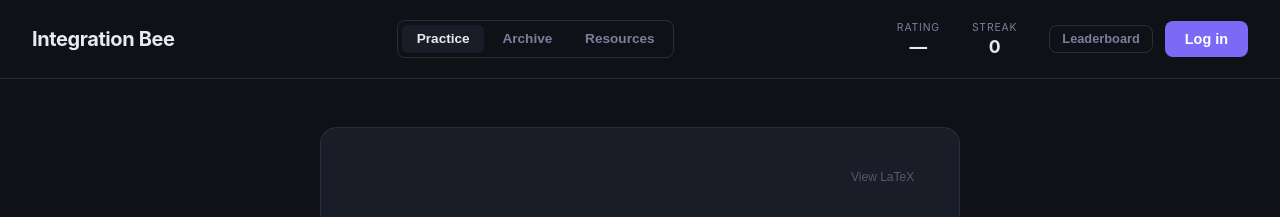
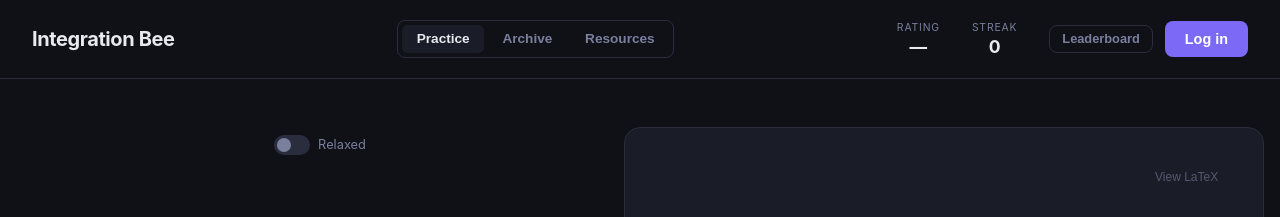
Before and after one commit to felixpernegger/integrationbee, a React (Vite) app: page / in a window 1280 px wide. Shown: the top 217 px of the page. Built offline with nearby package versions, Linux system fonts and the light colour scheme.

Commit message:
add relaxed mode

```diff
--- a/src/App.jsx
+++ b/src/App.jsx
@@ -68,6 +68,9 @@
   return {
     username: storedUser || null,
     playerRating: userData ? { rating: userData.rating, rd: userData.rd, volatility: userData.volatility } : null,
+    relaxedPlayerRating: userData?.relaxedRating
+      ? { rating: userData.relaxedRating, rd: userData.relaxedRd ?? 350, volatility: userData.relaxedVolatility ?? 0.06 }
+      : null,
     currentProblem: first,
     problemRating: getProblemRating(first.id, first.source),
     seenIds: new Set([first.id]),
@@ -79,6 +82,7 @@
   const [init] = useState(buildSession)
   const [username, setUsername] = useState(init.username)
   const [playerRating, setPlayerRating] = useState(init.playerRating)
+  const [relaxedPlayerRating, setRelaxedPlayerRating] = useState(init.relaxedPlayerRating)
   const [currentProblem, setCurrentProblem] = useState(init.currentProblem)
   const [problemRating, setProblemRating] = useState(init.problemRating)
   const [seenIds, setSeenIds] = useState(init.seenIds)
@@ -88,16 +92,20 @@
   const [revealed, setRevealed] = useState(false)
   const [ratingDelta, setRatingDelta] = useState(null)
   const [reviewMode, setReviewMode] = useState(false)
+  const [relaxedMode, setRelaxedMode] = useState(false)
   const [currentPage, setCurrentPage] = useState('practice')
   const [showLeaderboard, setShowLeaderboard] = useState(false)
   const [showStats, setShowStats] = useState(false)
   const [showLogin, setShowLogin] = useState(false)
   const [showLatex, setShowLatex] = useState(false)
 
-  const done = status !== null || revealed
+  // In relaxed mode "done" means self-assessment is submitted, not just revealed
+  const done = relaxedMode ? status !== null : (status !== null || revealed)
+
+  const activeRating = relaxedMode ? relaxedPlayerRating : playerRating
 
   function advanceProblem(ratingOffset) {
-    const targetRating = (playerRating?.rating ?? 1500) + ratingOffset
+    const targetRating = (activeRating?.rating ?? 1500) + ratingOffset
     const currentSeen = new Set(seenIds)
     if (currentProblem) currentSeen.add(currentProblem.id)
 
@@ -127,6 +135,9 @@
   function handleLogin(name, userData) {
     setUsername(name)
     setPlayerRating({ rating: userData.rating, rd: userData.rd, volatility: userData.volatility })
+    setRelaxedPlayerRating(userData.relaxedRating
+      ? { rating: userData.relaxedRating, rd: userData.relaxedRd ?? 350, volatility: userData.relaxedVolatility ?? 0.06 }
+      : null)
     setMistakeIds(userData.mistakeIds || [])
     const { problem: first } = findNextProblem(userData.rating, new Set())
     setCurrentProblem(first)
@@ -145,10 +156,10 @@
     logout()
     setUsername(null)
     setPlayerRating(null)
+    setRelaxedPlayerRating(null)
     setMistakeIds([])
     setRatingDelta(null)
     setReviewMode(false)
-    // Keep playing — just pick a new problem as guest
     const { problem: first } = findNextProblem(1500, new Set())
     setCurrentProblem(first)
     setProblemRating(getProblemRating(first.id, first.source))
@@ -179,6 +190,31 @@
     }
   }
 
+  function applyRelaxedRatingUpdate(score) {
+    if (!username || !currentProblem) return
+    const base = relaxedPlayerRating ?? { rating: 1500, rd: 350, volatility: 0.06 }
+    const problemStored = getProblemRating(currentProblem.id, currentProblem.source)
+    const { player: newRelaxed, problem: newProblemRating } = updateRatings(base, problemStored, score)
+    const delta = Math.round(newRelaxed.rating - base.rating)
+    setRatingDelta(delta)
+    setRelaxedPlayerRating(newRelaxed)
+    const userData = getUser(username)
+    saveUser(username, {
+      ...userData,
+      relaxedRating: newRelaxed.rating,
+      relaxedRd: newRelaxed.rd,
+      relaxedVolatility: newRelaxed.volatility,
+    })
+    saveProblemRating(currentProblem.id, newProblemRating)
+    if (score === 1) {
+      removeMistake(username, currentProblem.id)
+      setMistakeIds(prev => prev.filter(id => id !== currentProblem.id))
+    } else {
+      addMistake(username, currentProblem.id)
+      setMistakeIds(prev => prev.includes(currentProblem.id) ? prev : [...prev, currentProblem.id])
+    }
+  }
+
   function handleAnswer(input) {
     if (done) return
     const correct = checkAnswer(input, currentProblem.accepted)
@@ -190,6 +226,17 @@
   function handleReveal() {
     setRevealed(true)
     if (status === null) { setStreak(0); applyRatingUpdate(0) }
+  }
+
+  function handleRelaxedReveal() {
+    setRevealed(true)
+  }
+
+  function handleRelaxedAssess(gotIt) {
+    const score = gotIt ? 1 : 0
+    setStatus(gotIt ? 'correct' : 'wrong')
+    if (gotIt) setStreak(s => s + 1); else setStreak(0)
+    applyRelaxedRatingUpdate(score)
   }
 
   function handleArchiveAnswer(problem, score) {
@@ -228,6 +275,14 @@
     }
   }
 
+  function toggleRelaxedMode(on) {
+    setRelaxedMode(on)
+    setStatus(null)
+    setRevealed(false)
+    setRatingDelta(null)
+    setShowLatex(false)
+  }
+
   return (
     <div className="app">
       {showLeaderboard && <Leaderboard currentUser={username} onClose={() => setShowLeaderboard(false)} />}
@@ -245,10 +300,11 @@
         </nav>
         <div className="header-right">
           <ScoreBoard
-            rating={playerRating?.rating ?? null}
-            rd={playerRating?.rd ?? null}
+            rating={activeRating?.rating ?? null}
+            rd={activeRating?.rd ?? null}
             ratingDelta={ratingDelta}
             streak={streak}
+            label={relaxedMode ? 'Relaxed' : null}
           />
           <div className="user-area">
             <button className="btn btn-leaderboard" onClick={() => setShowLeaderboard(true)}>Leaderboard</button>
@@ -272,6 +328,18 @@
 
       {currentPage === 'practice' && (
       <main className="main">
+        <div className="relaxed-toggle-bar">
+          <label className="relaxed-switch">
+            <input
+              type="checkbox"
+              checked={relaxedMode}
+              onChange={e => toggleRelaxedMode(e.target.checked)}
+            />
+            <span className="relaxed-switch-track" />
+          </label>
+          <span className="relaxed-switch-label">{relaxedMode ? 'Anki Style' : 'Relaxed'}</span>
+        </div>
+
         <div className="card">
           {reviewMode && (
             <div className="review-banner">
@@ -298,18 +366,18 @@
 
           <IntegralDisplay latex={currentProblem.integrand} />
 
+          {/* ── Normal mode ── */}
+          {!relaxedMode && (
+            <>
               {!done && <AnswerInput onSubmit={handleAnswer} disabled={done} />}
-
               {status === 'correct' && <div className="feedback feedback-correct">Correct!</div>}
               {status === 'wrong' && <div className="feedback feedback-wrong">Not quite — try revealing the answer.</div>}
-
               {revealed && (
                 <div className="reveal-box">
                   <div className="reveal-label">Answer</div>
                   <BlockMath math={currentProblem.answer} />
                 </div>
               )}
-
               <div className="actions">
                 {!revealed && <button className="btn btn-reveal" onClick={handleReveal}>Reveal answer</button>}
                 {done && !reviewMode && (
@@ -323,6 +391,67 @@
                   <button className="btn btn-next" onClick={() => advanceProblem(0)}>Next →</button>
                 )}
               </div>
+            </>
+          )}
+
+          {/* ── Relaxed / Anki mode ── */}
+          {relaxedMode && (
+            <>
+              {!revealed && (
+                <div className="actions">
+                  <button className="btn btn-reveal" onClick={handleRelaxedReveal}>Show Answer</button>
+                </div>
+              )}
+              {revealed && (
+                <div className="reveal-box">
+                  <div className="reveal-label">Answer</div>
+                  <BlockMath math={currentProblem.answer} />
+                </div>
+              )}
+              {revealed && !done && (
+                <div className="actions relaxed-assess-actions">
+                  <button className="btn btn-easier" onClick={() => handleRelaxedAssess(false)}>✗ Missed it</button>
+                  <button className="btn btn-harder" onClick={() => handleRelaxedAssess(true)}>✓ Got it</button>
+                </div>
+              )}
+              {done && (
+                <>
+                  {status === 'correct' && (
+                    <div className="feedback feedback-correct">
+                      Got it!
+                      {ratingDelta !== null && (
+                        <span className={`rating-delta ${ratingDelta >= 0 ? 'delta-up' : 'delta-down'}`}>
+                          {' '}{ratingDelta > 0 ? '+' : ''}{ratingDelta}
+                        </span>
+                      )}
+                    </div>
+                  )}
+                  {status === 'wrong' && (
+                    <div className="feedback feedback-wrong">
+                      Better luck next time.
+                      {ratingDelta !== null && (
+                        <span className={`rating-delta ${ratingDelta >= 0 ? 'delta-up' : 'delta-down'}`}>
+                          {' '}{ratingDelta > 0 ? '+' : ''}{ratingDelta}
+                        </span>
+                      )}
+                    </div>
+                  )}
+                  <div className="actions">
+                    {!reviewMode && (
+                      <>
+                        <button className="btn btn-easier" onClick={() => advanceProblem(-RATING_STEP)}>← Easier</button>
+                        <button className="btn btn-next" onClick={() => advanceProblem(0)}>Next →</button>
+                        <button className="btn btn-harder" onClick={() => advanceProblem(RATING_STEP)}>Harder →</button>
+                      </>
+                    )}
+                    {reviewMode && (
+                      <button className="btn btn-next" onClick={() => advanceProblem(0)}>Next →</button>
+                    )}
+                  </div>
+                </>
+              )}
+            </>
+          )}
         </div>
       </main>
       )}
--- a/src/components/ScoreBoard.jsx
+++ b/src/components/ScoreBoard.jsx
@@ -1,11 +1,11 @@
-export default function ScoreBoard({ rating, rd, ratingDelta, streak }) {
+export default function ScoreBoard({ rating, rd, ratingDelta, streak, label }) {
   const ratingDisplay = rating !== null ? Math.round(rating) : '—'
   const rdDisplay = rd !== null ? Math.round(rd) : ''
 
   return (
     <div className="scoreboard">
       <div className="stat">
-        <span className="stat-label">Rating</span>
+        <span className="stat-label">{label ? `${label} Rating` : 'Rating'}</span>
         <span className="stat-value stat-rating">
           {ratingDisplay}
           {rdDisplay ? <span className="stat-rd"> ±{rdDisplay}</span> : null}
--- a/src/index.css
+++ b/src/index.css
@@ -214,6 +214,72 @@
   justify-content: center;
   align-items: flex-start;
   padding: 3rem 1rem;
+}
+
+/* Relaxed mode toggle */
+.relaxed-toggle-bar {
+  display: flex;
+  align-items: center;
+  gap: 0.5rem;
+  padding: 0.5rem 1rem 0;
+  max-width: 640px;
+  margin: 0 auto;
+}
+
+.relaxed-switch {
+  position: relative;
+  display: inline-block;
+  width: 36px;
+  height: 20px;
+  flex-shrink: 0;
+}
+
+.relaxed-switch input {
+  opacity: 0;
+  width: 0;
+  height: 0;
+}
+
+.relaxed-switch-track {
+  position: absolute;
+  inset: 0;
+  background: var(--border);
+  border-radius: 20px;
+  cursor: pointer;
+  transition: background 0.2s;
+}
+
+.relaxed-switch-track::before {
+  content: '';
+  position: absolute;
+  width: 14px;
+  height: 14px;
+  left: 3px;
+  top: 3px;
+  background: var(--text-muted);
+  border-radius: 50%;
+  transition: transform 0.2s, background 0.2s;
+}
+
+.relaxed-switch input:checked + .relaxed-switch-track {
+  background: var(--accent);
+}
+
+.relaxed-switch input:checked + .relaxed-switch-track::before {
+  transform: translateX(16px);
+  background: #fff;
+}
+
+.relaxed-switch-label {
+  font-size: 0.8rem;
+  color: var(--text-muted);
+  cursor: pointer;
+  user-select: none;
+}
+
+.relaxed-assess-actions {
+  justify-content: center;
+  gap: 1rem;
 }
 
 /* Card */
```
Also changed, not shown: 5 other files (tests, documents, lock files or other folders). Lines whose indentation alone changed are shown as unchanged.
